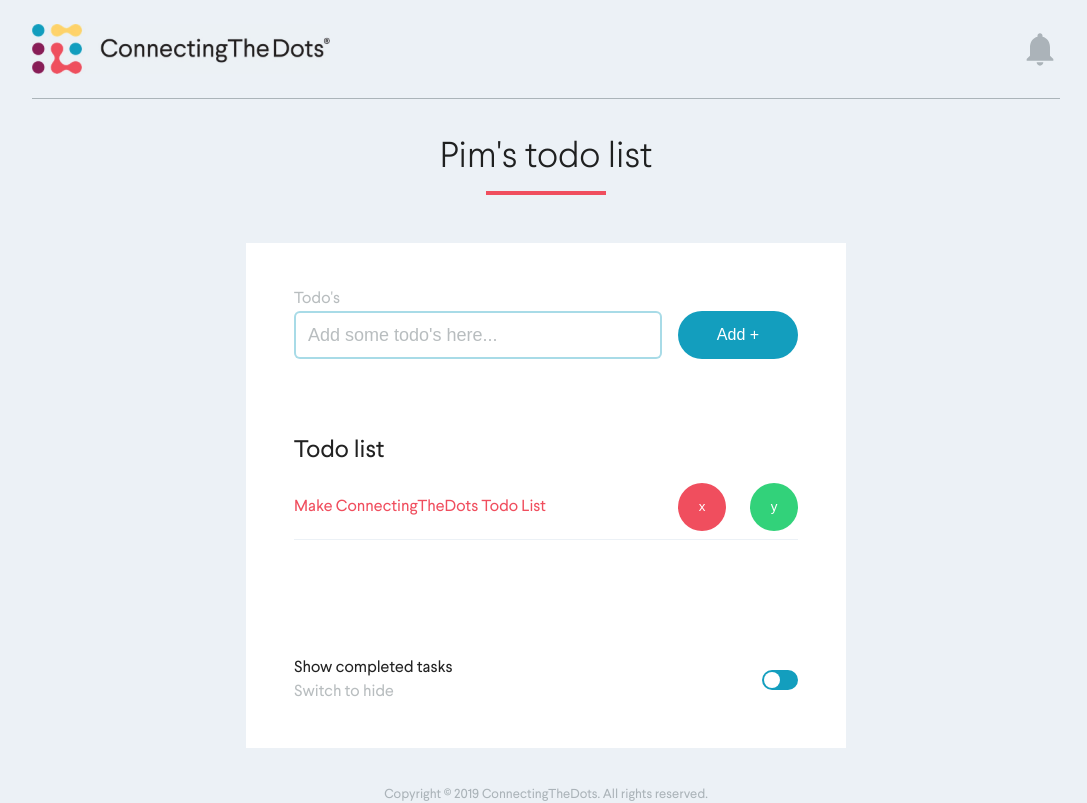
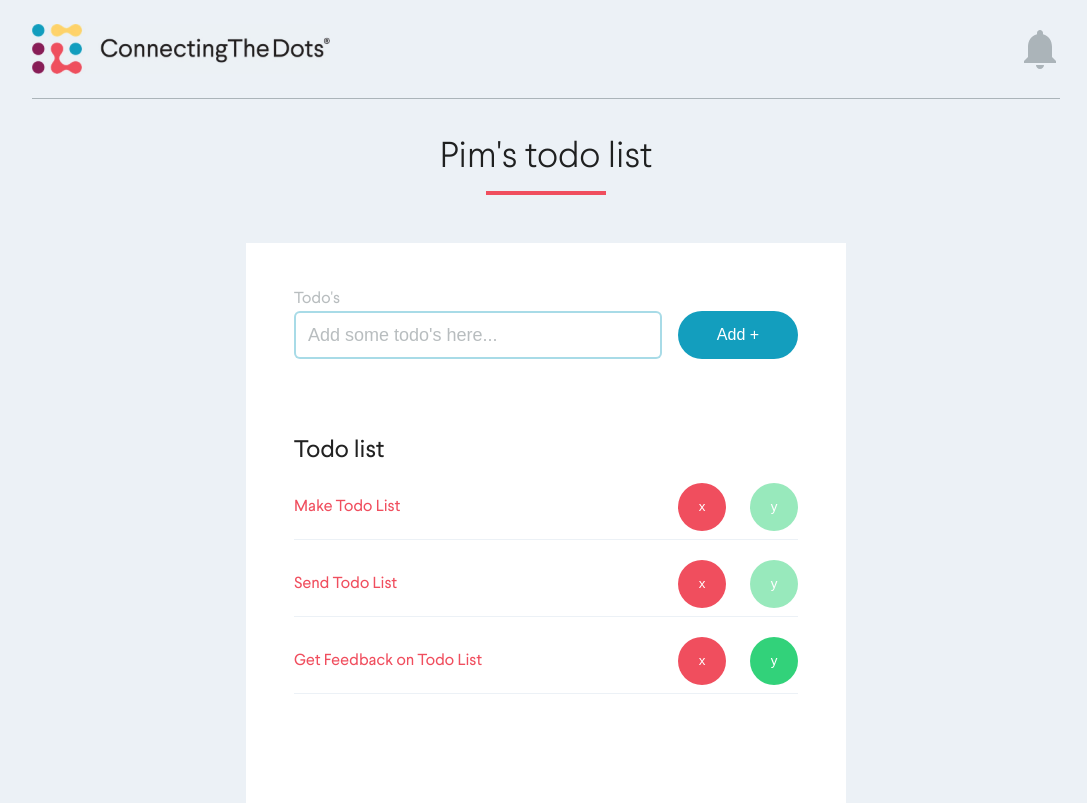
Before and after one commit to Schayik/todo-list, a React (Create React App) app: page / in a window 1280 px wide. Shown: the top 803 px of the page, without its empty margins (94-1181 px from the left). Built offline with nearby package versions, Linux system fonts and the light colour scheme; a small style sheet from the web is missing.

Commit message:
fix: reverse hide

```diff
--- a/src/components/HideTodo.js
+++ b/src/components/HideTodo.js
@@ -10,7 +10,7 @@
     </div>
     <Switch
       onChange={() => toggleHide()}
-      checked={hideCompleted}
+      checked={!hideCompleted}
       offColor='#139ebe'
       onColor='#2ad175'
       offHandleColor='#fff'
--- a/src/components/TodoContainer.js
+++ b/src/components/TodoContainer.js
@@ -9,9 +9,15 @@
 
   state = {
     todoList: {
-      'Make ConnectingTheDots Todo List': {
+      'Make Todo List': {
+        isCompleted: true,
+      },
+      'Send Todo List': {
+        isCompleted: true,
+      },
+      'Get Feedback on Todo List': {
         isCompleted: false,
-      }
+      },
     },
     hideCompleted: false,
     addError: '',
```
Also changed, not shown: src/images/notifications.svg.
